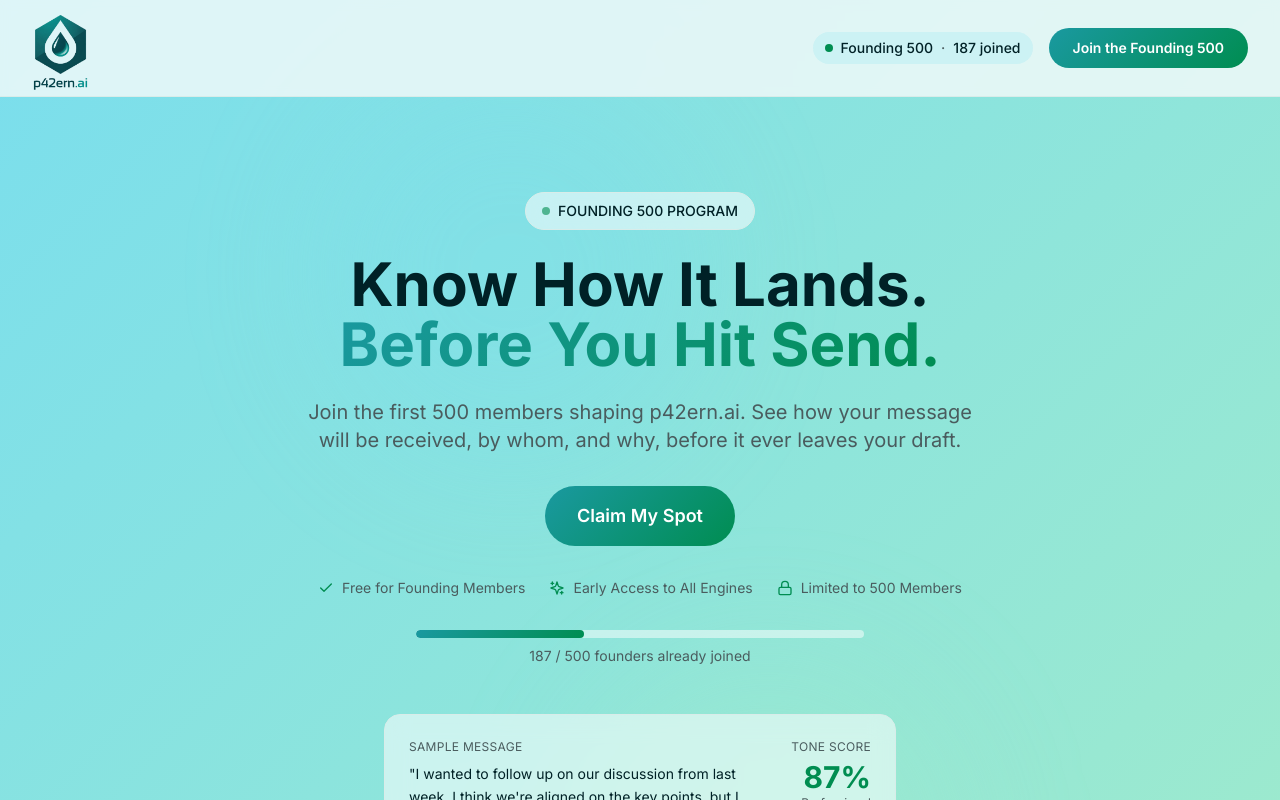
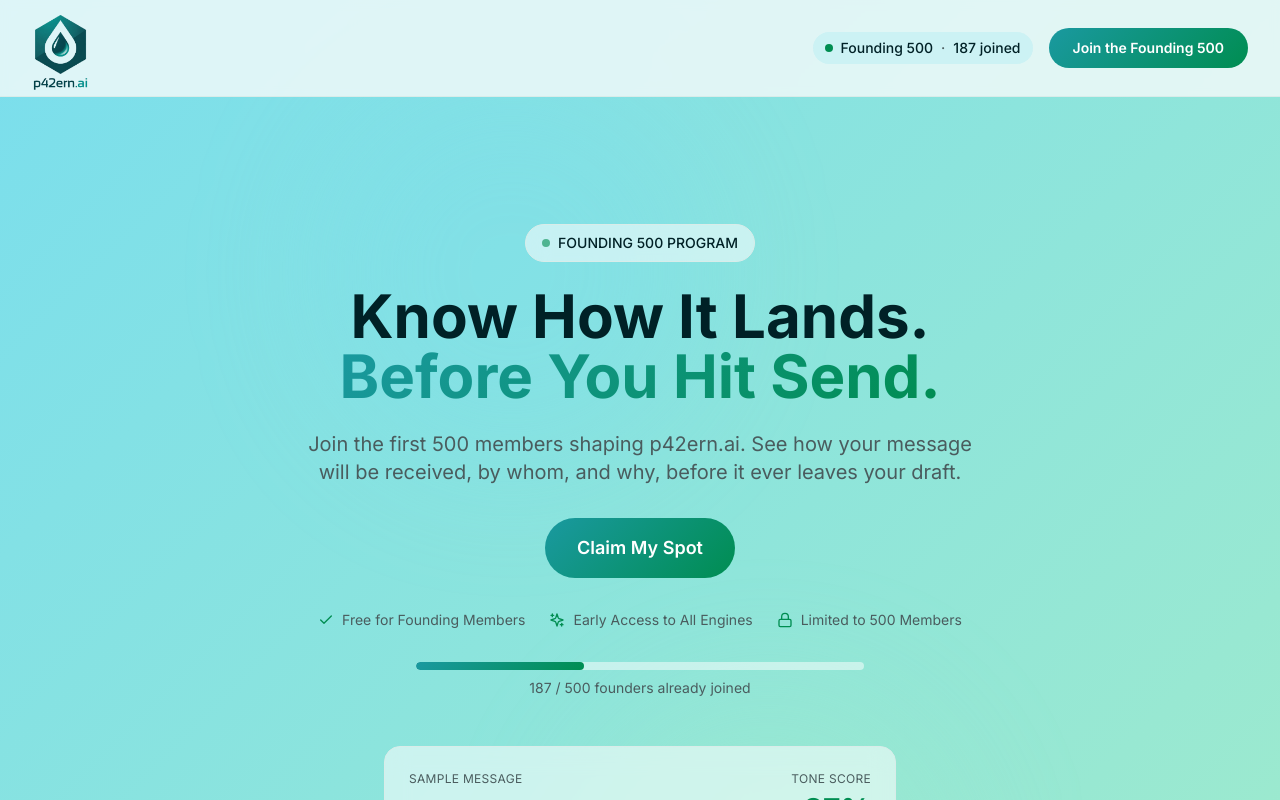
Before and after one commit to daniyalsultan30/P42ERN-Founding-500-campaign, a React (Vite) app: page / in a window 1280 px wide. Shown: the top 800 px of the page. Built offline with nearby package versions, Linux system fonts and the light colour scheme; no server answers.

Commit message:
Update Hero.tsx

```diff
--- a/src/components/Hero.tsx
+++ b/src/components/Hero.tsx
@@ -10,7 +10,7 @@ export function Hero({ onOpenModal }: HeroProps) {
   const progressPercentage = (SIGNUP_COUNT / TOTAL_SPOTS) * 100;
 
   return (
-    <section className="min-h-screen bg-atmosphere-gradient relative overflow-hidden pt-16">
+    <section className="min-h-screen bg-atmosphere-gradient relative overflow-hidden pt-24">
       <Navbar onOpenModal={onOpenModal} />
 
       {/* Decorative blur circles */}
```
